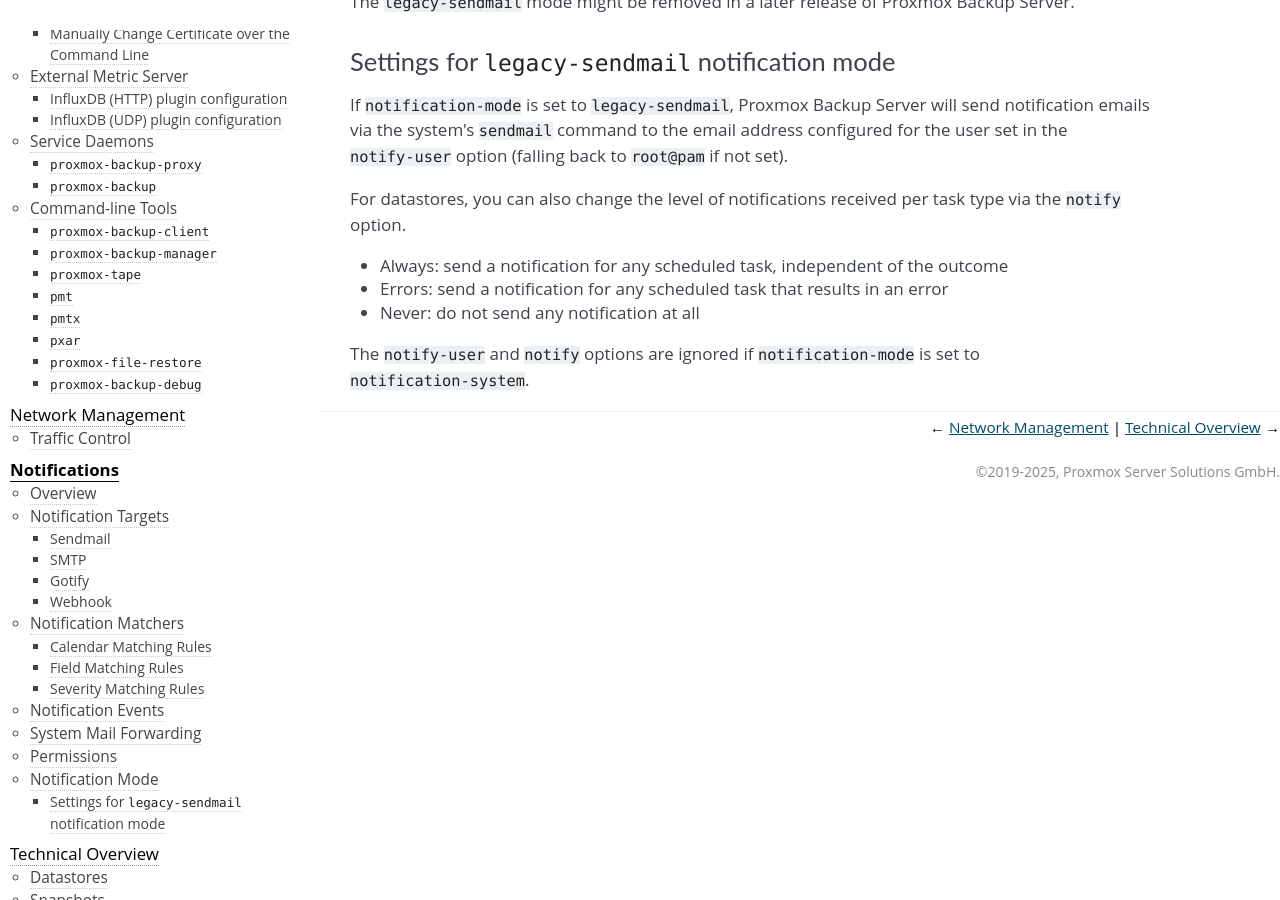
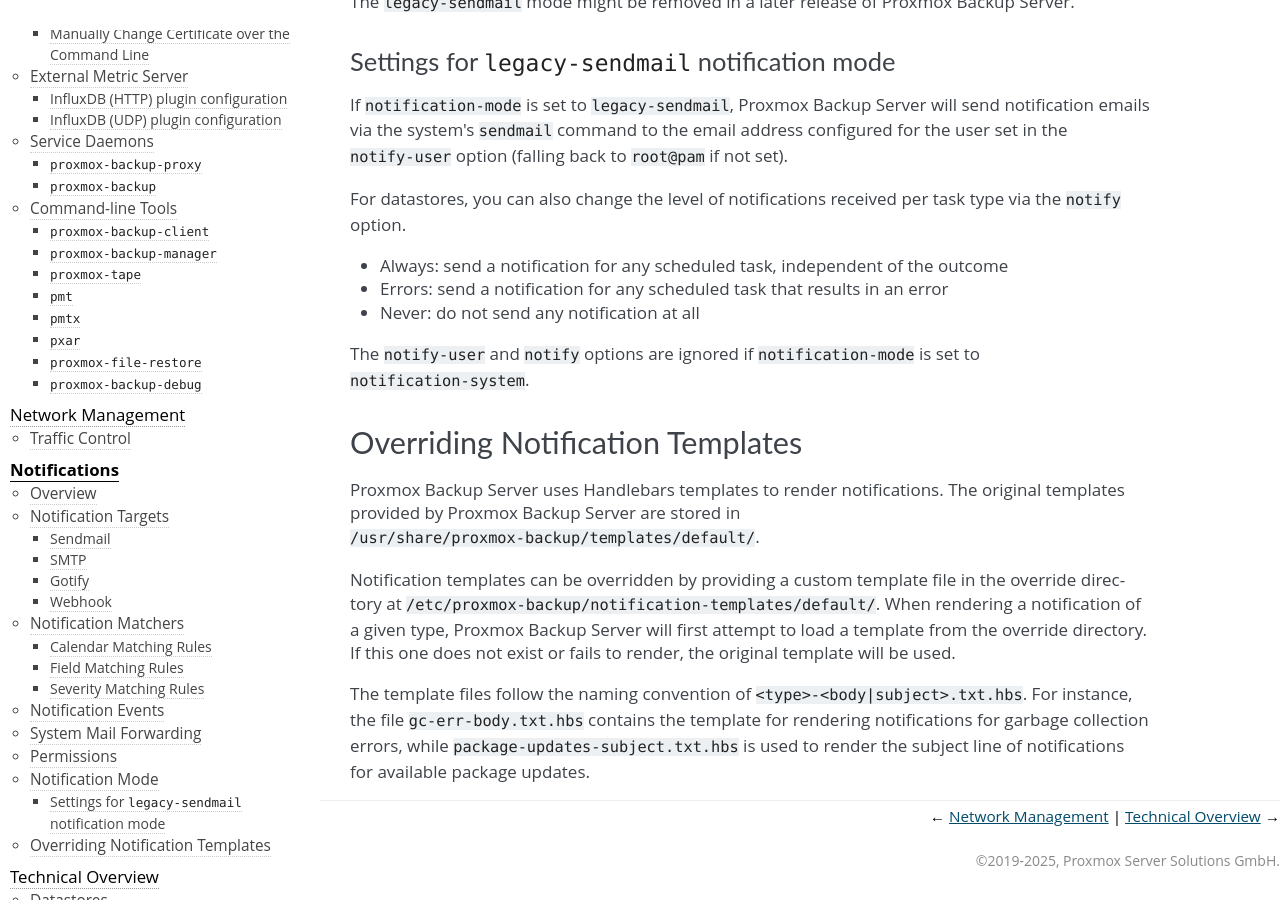
Before and after one commit to rikka-chunibyo/PBS-X, a Sphinx documentation site: the page built from docs/notifications.rst, in a window 1280 px wide and 900 px high, scrolled down 7432 px. Built offline with Sphinx 7.4.7, drawn with Linux system fonts in a browser that asks for light colours.

Commit message:
docs: notifications: add section about how to use custom templates
This section is meant to give a basic overview on how to use
custom templates for notifications. It will be expanded in the
future, providing a more detailed view on how templates are resolved,
existing fallback mechanisms, available templates, template
variables and helpers.

Signed-off-by: Lukas Wagner <l.wagner@proxmox.com>
Reviewed-by: Alexander Zeidler <a.zeidler@proxmox.com>
Link: https://lore.proxmox.com/20250409084628.125951-1-l.wagner@proxmox.com

```diff
--- a/docs/notifications.rst
+++ b/docs/notifications.rst
@@ -362,3 +362,23 @@ type via the ``notify`` option.
 
 The ``notify-user`` and ``notify`` options are ignored if ``notification-mode``
 is set to ``notification-system``.
+
+Overriding Notification Templates
+---------------------------------
+
+Proxmox Backup Server uses Handlebars templates to render notifications. The
+original templates provided by Proxmox Backup Server are stored in
+``/usr/share/proxmox-backup/templates/default/``.
+
+Notification templates can be overridden by providing a custom template file in
+the override directory at
+``/etc/proxmox-backup/notification-templates/default/``. When rendering a
+notification of a given type, Proxmox Backup Server will first attempt to load
+a template from the override directory. If this one does not exist or fails to
+render, the original template will be used.
+
+The template files follow the naming convention of
+``<type>-<body|subject>.txt.hbs``. For instance, the file
+``gc-err-body.txt.hbs`` contains the template for rendering notifications for
+garbage collection errors, while ``package-updates-subject.txt.hbs`` is used to
+render the subject line of notifications for available package updates.
```
